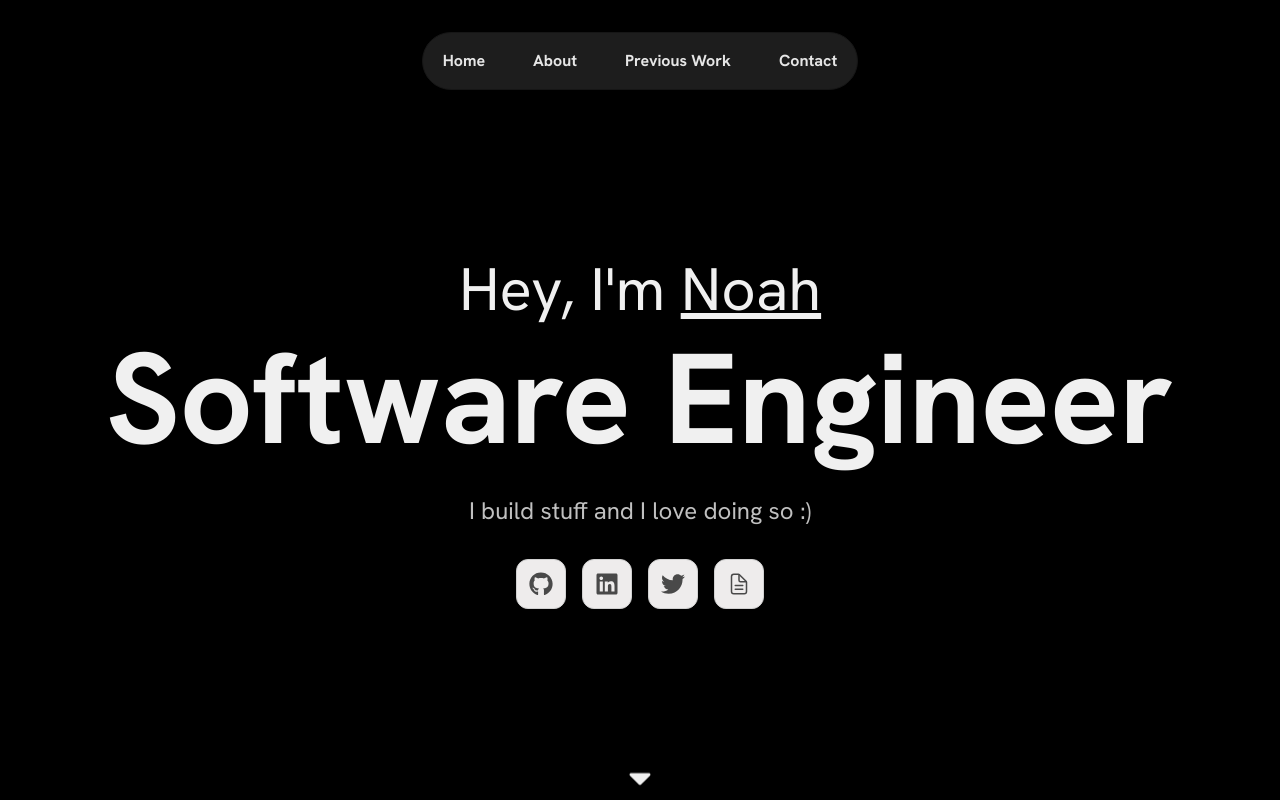
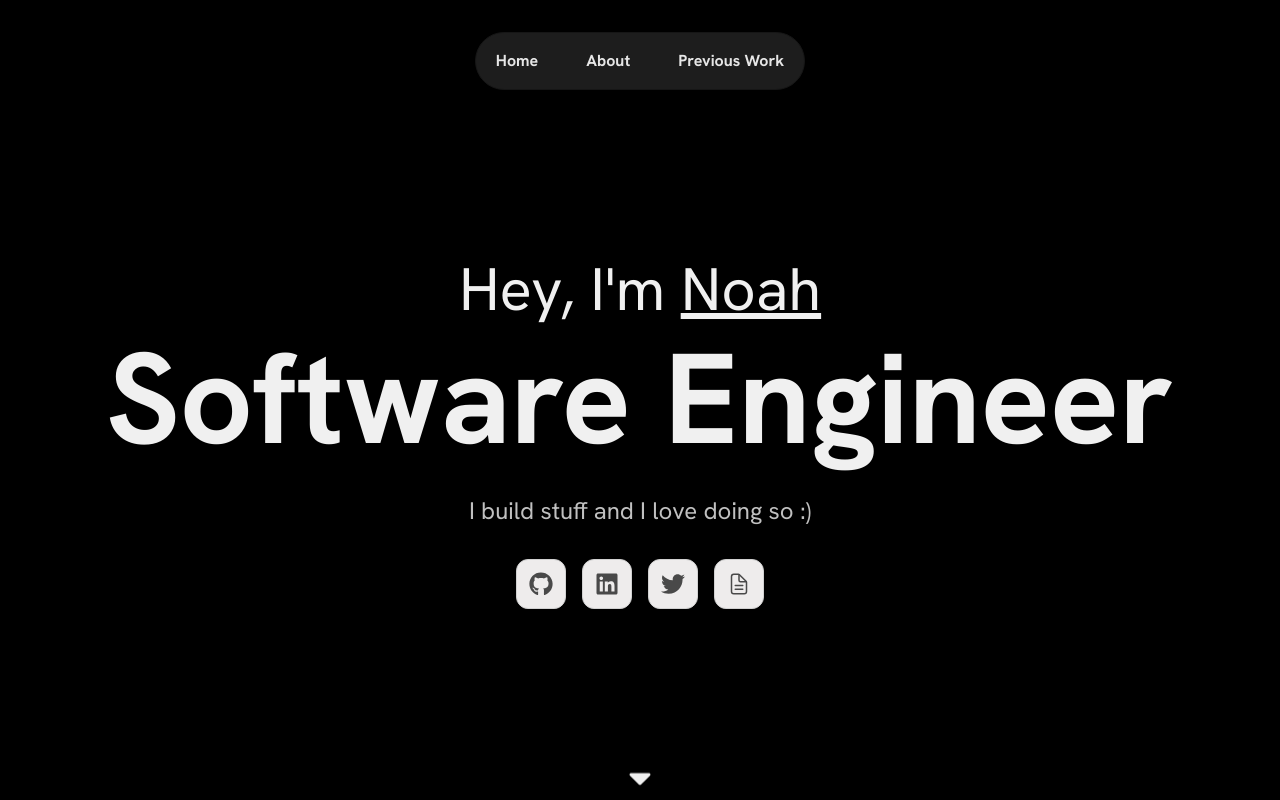
Before and after one commit to saibadarinadh/Next-js-portfolio, a Next.js app: page / in a window 1280 px wide. Shown: the top 800 px of the page. Built offline with nearby package versions, Linux system fonts and the light colour scheme.

Commit message:
refactor: new nav links

```diff
--- a/components/Navbar/Item.tsx
+++ b/components/Navbar/Item.tsx
@@ -1,22 +1,32 @@
 'use client';
 
-import { usePathname } from 'next/navigation';
 import { cn } from '@/lib/utils';
+import Link from 'next/link';
+import { useCallback } from 'react';
 
-export const Item = ({ children, className }: Readonly<{ children: React.ReactNode; className?: string }>) => {
-  const path = usePathname();
-  const active =
-    path === children!.toString().toLowerCase().split(' ').join('-') || (path === '/' && children === 'Home');
+export const Item = ({
+  children,
+  href,
+  className,
+}: Readonly<{ children: React.ReactNode; href: string; className?: string }>) => {
+  const handleClick = useCallback(
+    (e: React.MouseEvent<HTMLAnchorElement>) => {
+      e.preventDefault();
+      const element = document.getElementById(href.replace('/', '').replace('#', ''));
+      if (element) {
+        element.scrollIntoView({ behavior: 'smooth' });
+      }
+    },
+    [href],
+  );
 
   return (
-    <div
-      className={cn(
-        'font-semibold transition-all duration-300 hover:cursor-pointer hover:text-[#f0f0f0]',
-        className,
-        active && '',
-      )}
+    <Link
+      className={cn('font-semibold transition-all duration-300 hover:cursor-pointer hover:text-[#f0f0f0]', className)}
+      href={href}
+      onClick={handleClick}
     >
       {children}
-    </div>
+    </Link>
   );
 };
--- a/components/Navbar/index.tsx
+++ b/components/Navbar/index.tsx
@@ -4,12 +4,11 @@ import { Item } from './Item';
 const Navbar: React.FC = () => {
   return (
     <nav className="-mb-14 flex items-center justify-center pt-8 text-[#e6e6e6]">
-      <div className="w-fit rounded-full border border-[#161616] bg-[#3b3b3b] bg-opacity-50 shadow-lg backdrop-blur-xl">
+      <div className="z-10 w-fit rounded-full border border-[#161616] bg-[#3b3b3b] bg-opacity-50 shadow-lg backdrop-blur-xl">
         <div className="flex flex-row items-center space-x-12 px-5 py-4">
-          <Item>Home</Item>
-          <Item>About</Item>
-          <Item>Previous Work</Item>
-          <Item>Contact</Item>
+          <Item href={'/'}>Home</Item>
+          <Item href={'/#about'}>About</Item>
+          <Item href={'/#prev-work'}>Previous Work</Item>
         </div>
       </div>
     </nav>
```
